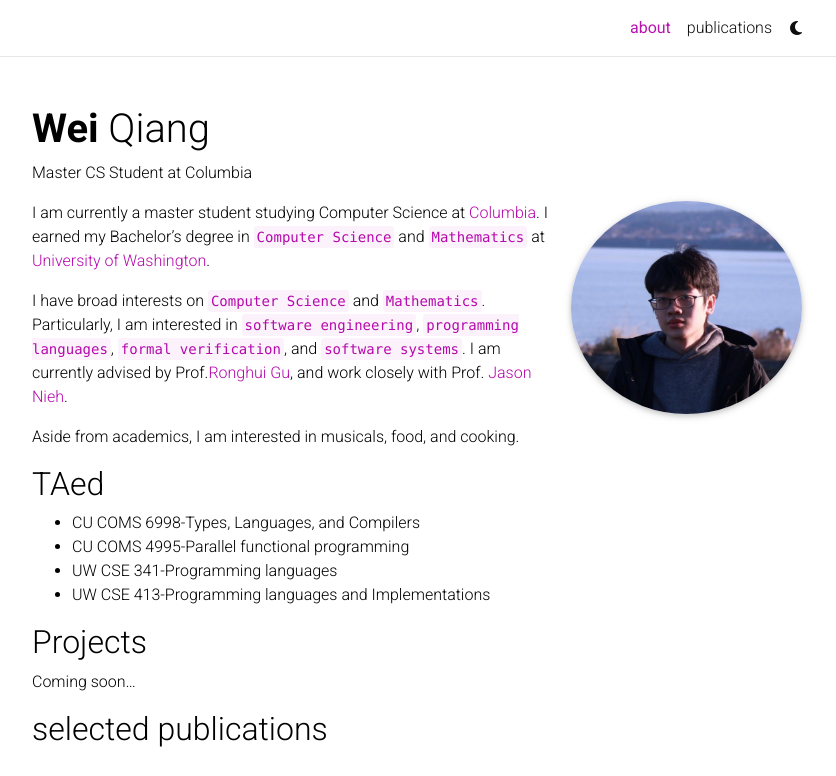
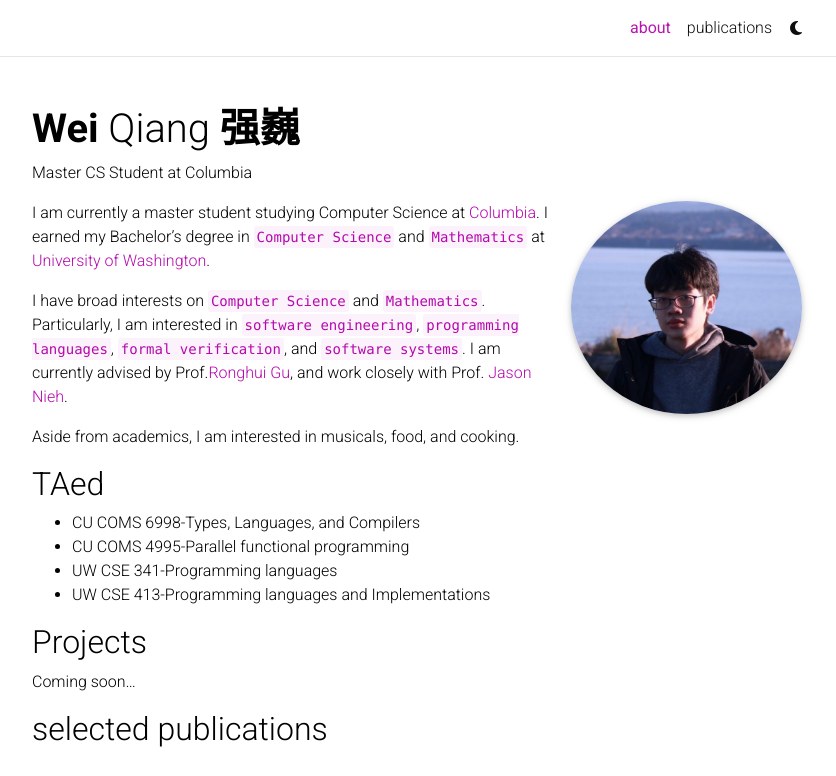
Before and after one commit to xiaoqiangheye/xiaoqiangheye.github.io, a Jekyll site: the page built from _pages/about.md, in a window 1280 px wide and 950 px high, cut to the strip 0-776 px from the top of the window. Shown: the whole strip, without its empty margins (223-1059 px from the left). Built offline with Jekyll 4.4.1, drawn with Linux system fonts in a browser that asks for light colours; full-size pictures stand in for the smaller copies a plugin makes; comment, search, counter and statistics services are not loaded; a style sheet for code colours, icons or effects is not loaded.

Commit message:
Update _config.yml

```diff
--- a/_config.yml
+++ b/_config.yml
@@ -6,6 +6,7 @@ title: blank # the website title (if blank, full name will be used instead)
 first_name: Wei
 middle_name:
 last_name: Qiang
+chinese_name: 强巍
 email: xiaoqiangheye@gmail.com
 description: > # the ">" symbol means to ignore newlines until "footer_text:"
   A simple, whitespace theme for academics. Based on [*folio](https://github.com/bogoli/-folio) design.
```
